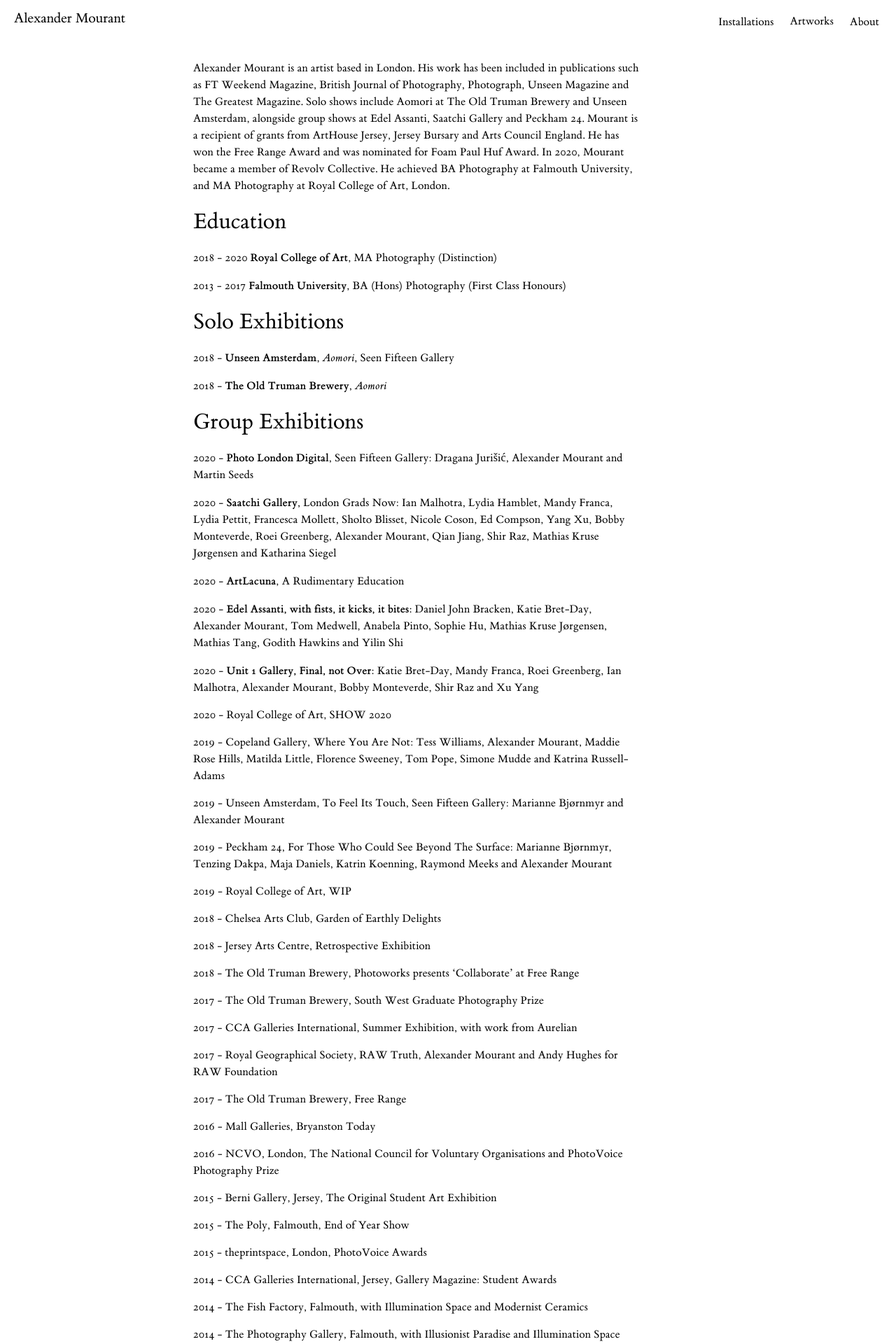
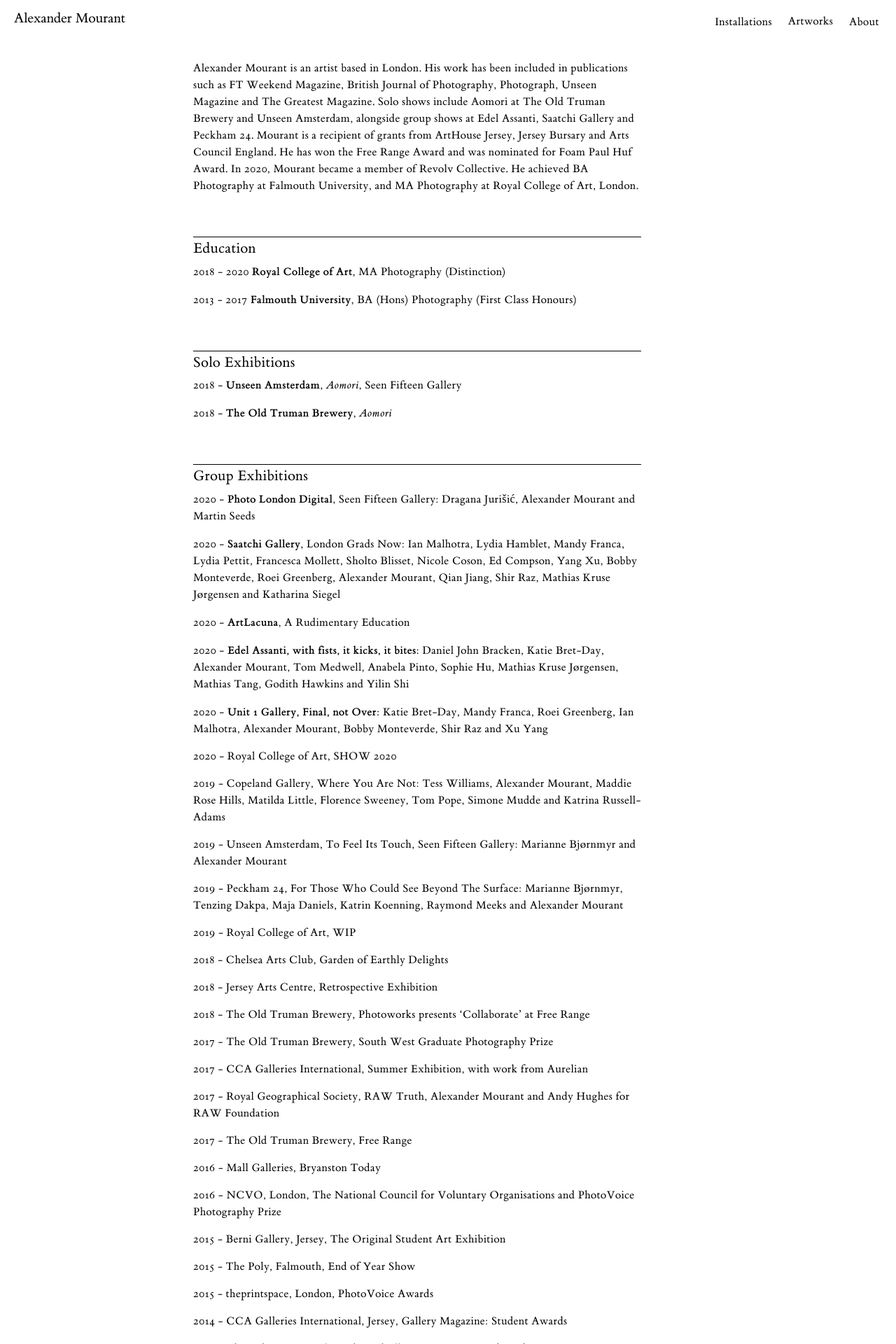
Before and after one commit to HarryFischer/alexandermourant, a Jekyll site: the page built from about.markdown, in a window 1280 px wide. Shown: the top 1920 px of the page at 70% size. Built offline with Jekyll 4.4.1, drawn with Linux system fonts in a browser that asks for light colours.

Commit message:
tidy about page

```diff
--- a/_layouts/about.html
+++ b/_layouts/about.html
@@ -12,7 +12,7 @@ layout: default
     <div class="">
       <div class="">
         {%- for education in page.Education -%}
-        <div>
+        <div class="education-block">
             <h1>{{ education.title }}</h1>
             <p>{{ education.year-text | markdownify }}</p>
         </div>
--- a/assets/main.scss
+++ b/assets/main.scss
@@ -15,7 +15,7 @@ $font-family-serif: 'ETBook', 'Times New Roman', serif;
 body {
     color: black;
     font-family:$font-family-serif;
-    letter-spacing: 0.2px;
+    letter-spacing: 0.4px;
     font-weight: 100;
     scroll-behavior: smooth;
     @media (min-width: 700px) {
@@ -366,6 +366,15 @@ body {
             padding-top: 20px;
         }
         overflow: visible;
+        .education-block {
+            margin-top: 60px;
+        }
+        h1 {
+            font-size: 21px;
+            margin-bottom: -10px;
+            border-top: 1px solid black;
+            max-width: 640px;
+        }
         p {
             max-width: 640px;
         }
```
